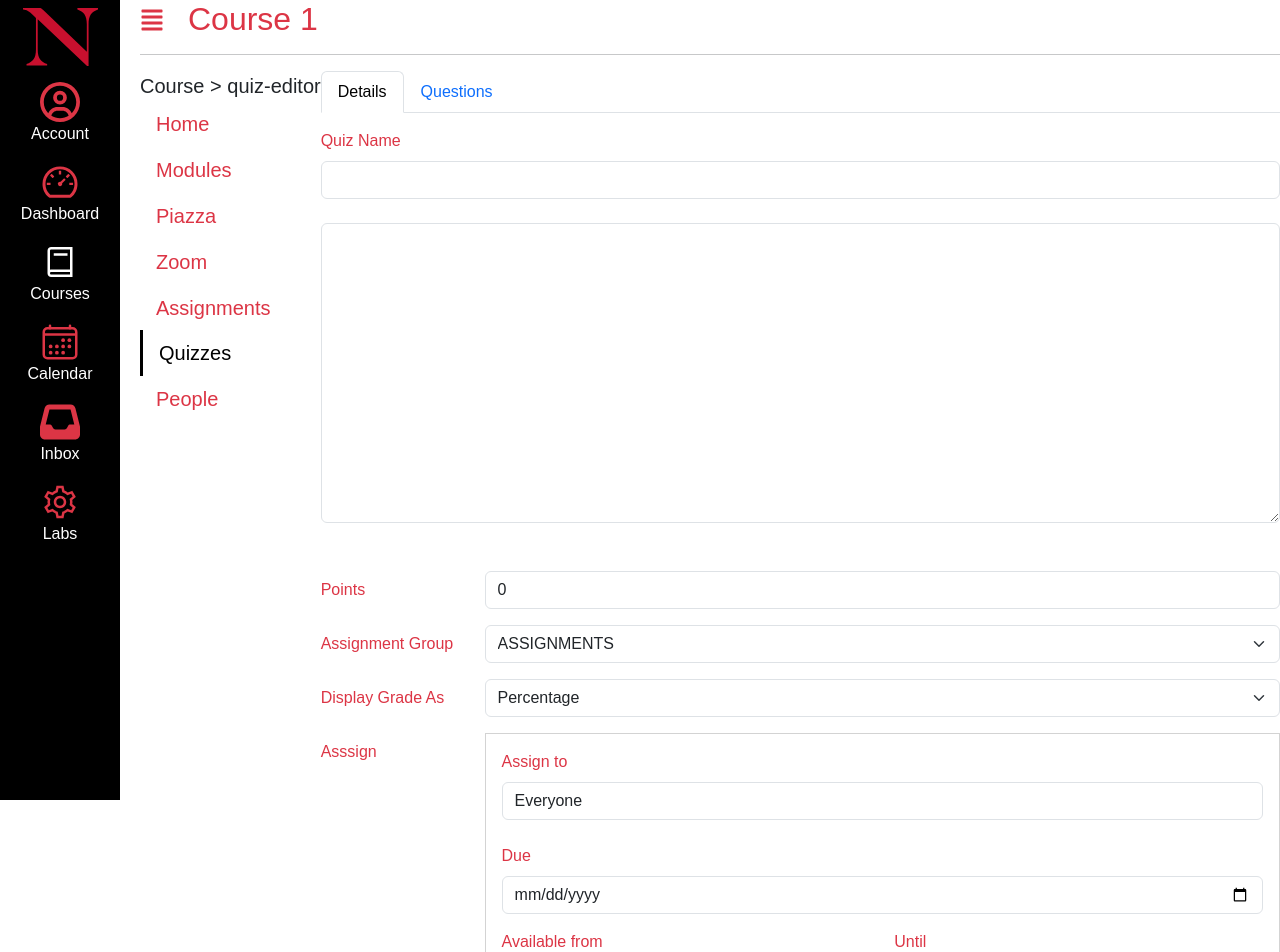
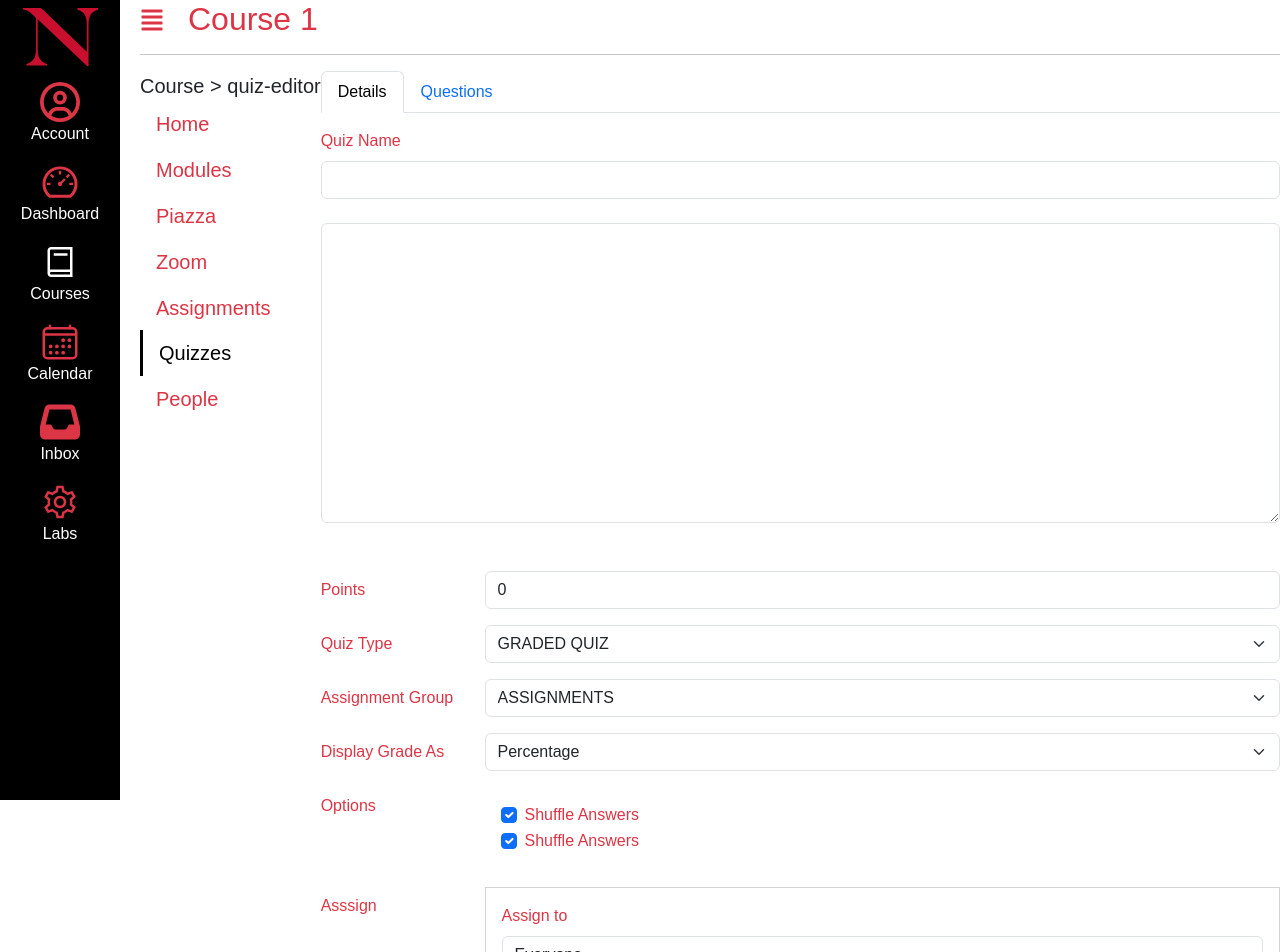
Before and after one commit to eleanorjane12/kambaz-next-js, a Next.js app: page /courses/1/quizzes/1/quiz-editor in a window 1280 px wide. Shown: the top 952 px of the page. Built offline with nearby package versions, Linux system fonts and the light colour scheme; no server answers.

Commit message:
quiz editor updated

```diff
--- a/app/(kambaz)/courses/[cid]/quizzes/[qid]/QuizDetailsEditor.tsx
+++ b/app/(kambaz)/courses/[cid]/quizzes/[qid]/QuizDetailsEditor.tsx
@@ -3,7 +3,7 @@
 "use client"
 import { RootState } from "@reduxjs/toolkit/query";
 import { useParams } from "next/navigation";
-import { useRouter } from "next/router";
+import { useRouter } from "next/navigation";
 import { useState, useEffect } from "react";
 import { FormLabel, FormControl, Row, Col, FormSelect, FormCheck, Button } from "react-bootstrap";
 import { useSelector, useDispatch } from "react-redux";
@@ -13,8 +13,7 @@ import { v4 as uuidv4 } from "uuid";
 
 
 export default function QuizDetailsEditor() {
-  const { cid } = useParams();
-  const { qid } = useParams();
+  const { cid, qid } = useParams();
   const router = useRouter();
 
     const [quiz, setQuiz] = useState<any>({
@@ -66,7 +65,7 @@ const onSave = async () => {
     <div  id="wd-quiz-editor">
         <div key={quiz._id}>
     <FormLabel> Quiz Name </FormLabel>
-    <FormControl type="text" value={quiz.title}  onChange={(e) => setQuiz({ ...quiz, title: e.target.value })}/>
+    <FormControl type="text" defaultValue={quiz.title}  onChange={(e) => setQuiz({ ...quiz, title: e.target.value })}/>
      <br/>
     <FormControl as="textarea" style={{ height: "300px" }} value={quiz.description}  onChange={(e) => setQuiz({ ...quiz, description: e.target.value })}/>
     <br/>
@@ -81,6 +80,17 @@ const onSave = async () => {
    </Row>
 
     <Row className="mb-3" >
+       <FormLabel column sm={2}> Quiz Type </FormLabel>
+       <Col sm={10}>
+    <FormSelect>
+     <option value="0" defaultChecked>GRADED QUIZ</option>
+     <option value="1">PRACTICE QUIZ</option>
+     <option value="2">GRADED SURVEY</option>
+     <option value="3">UNGRADED SURVEY</option>
+  </FormSelect>
+    </Col>
+  </Row>
+  <Row className="mb-3" >
        <FormLabel column sm={2}> Assignment Group </FormLabel>
        <Col sm={10}>
     <FormSelect>
@@ -101,6 +111,23 @@ const onSave = async () => {
             <option value="2">Letter Grade</option>
         </FormSelect>
     </Col>
+    </Row>
+
+    <Row>
+      <FormLabel htmlFor="wd-quiz-shuffle-answers" column sm={2}>Options</FormLabel>
+       <Col sm={10}>
+       <div className="mb-3 p-3">
+      <FormCheck type="checkbox" id="wd-quiz-shuffle-answers"
+        defaultChecked={quiz.shuffleAnswers}
+        onChange={(e) => setQuiz({ ...quiz, shuffleAnswers: e.target.checked })} label="Shuffle Answers"/>
+      <FormCheck type="checkbox" id="wd-quiz-time-limit"
+        defaultChecked={quiz.shuffleAnswers}
+        onChange={(e) => setQuiz({ ...quiz, shuffleAnswers: e.target.checked })} label="Shuffle Answers"/>
+
+      </div>
+
+</Col>
+
     </Row>
 
     <Row className="mb-3" >
@@ -128,6 +155,8 @@ const onSave = async () => {
     </Row>
 
 
+
+
     <Button variant="secondary" size="lg" className="me-1 float-end" id="wd-cancel-quiz" href={`/courses/${cid}/quizzes`} >
        Cancel
      </Button>
```
